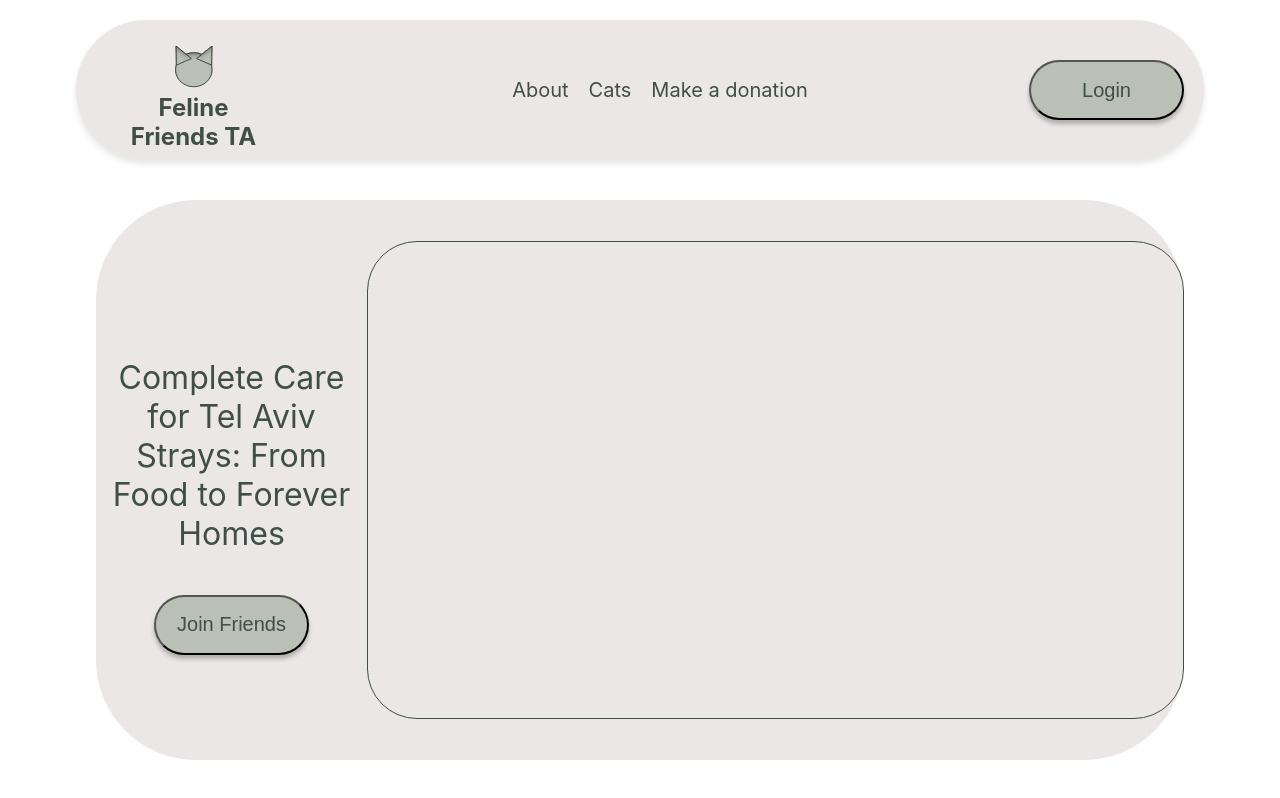
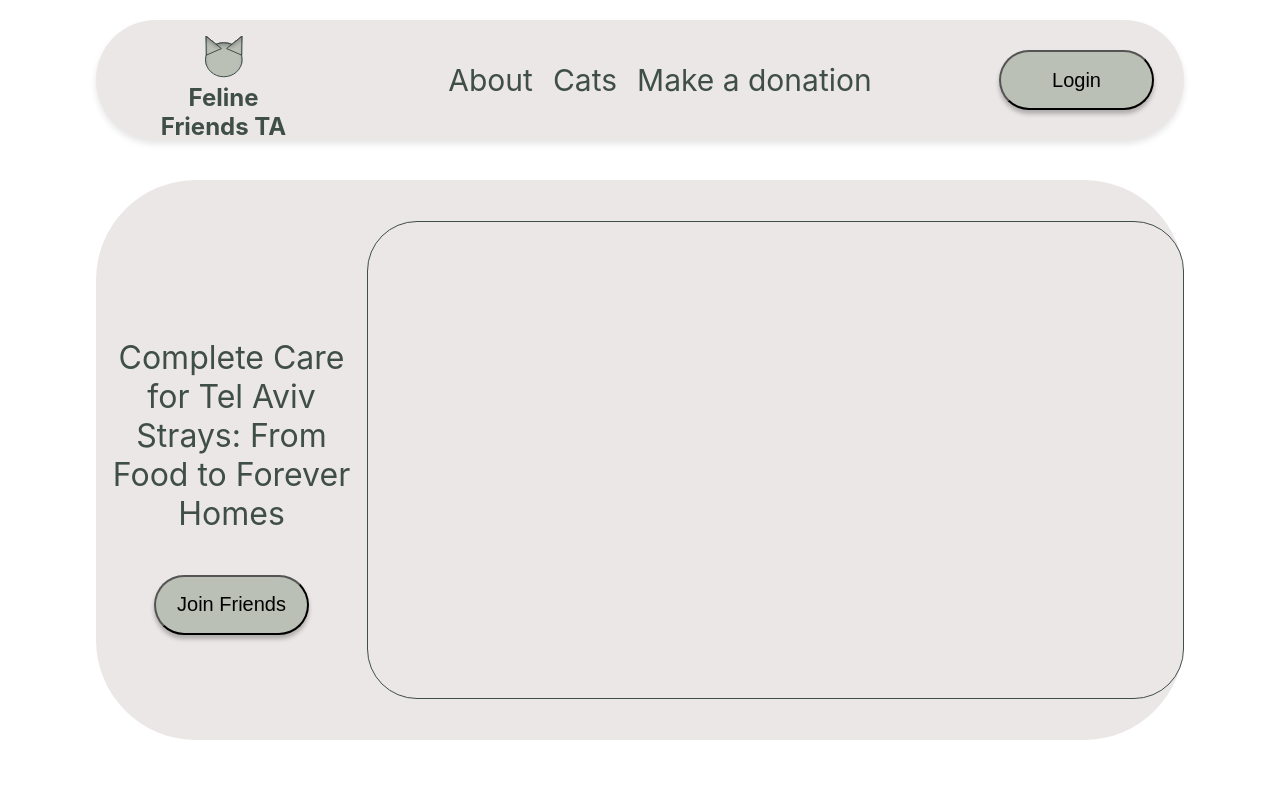
Before and after one commit to VladimirKomov/feline_friends, a website with bundled scripts: page frontend/index.html in a window 1280 px wide. Built offline with nearby package versions, Linux system fonts and the light colour scheme; no server answers.

Commit message:
Remove unused imports and update CSS styles
Eliminated redundant `req` and `res` imports from `userController.js` to clean up the code. Adjusted CSS styles in `style.css` to improve layout, enhance hover effects, and ensure better alignment and spacing for various elements.

```diff
--- a/backend/controllers/userController.js
+++ b/backend/controllers/userController.js
@@ -14,9 +14,6 @@ import {
 } from "../mappers/userMapper.js";
 import dotenv from "dotenv";
 import * as process from "node:process";
-import res from "express/lib/response.js";
-import req from "express/lib/request.js";
-
 
 //getting JWT_SECRET and expiresIn
 dotenv.config();
--- a/frontend/css/style.css
+++ b/frontend/css/style.css
@@ -15,7 +15,7 @@ body {
     display: flex;
     align-items: center;
     justify-content: space-between;
-    padding: 10px 20px;
+    padding: 10px 30px;
     box-shadow: 0 4px 6px rgba(0, 0, 0, 0.1);
     width: 85vw;
     max-width: 1200px; /* Optional: limit the maximum width */
@@ -23,6 +23,7 @@ body {
     height: 15vh;
     border-radius: 225px;
     background: #EBE7E6;
+    box-sizing: border-box
 }
 
 /* Styles for the logo */
@@ -56,7 +57,23 @@ body {
 }
 
 .menuItem {
-    font-size: 20px;
+    font-size: 30px;
+    border-radius: 225px;
+    display: flex;
+    align-items: center;
+    justify-content: center;
+    text-decoration: none;
+    transition: background 0.3s, box-shadow 0.3s, color 0.3s, text-decoration 0.3s;
+    cursor: pointer;
+    color: inherit;
+}
+
+
+.menuItem:hover {
+    background: #A9B0A3;
+    box-shadow: 0px 6px 8px 0px rgba(0, 0, 0, 0.35);
+    color: #2C3E50;
+    text-decoration: underline;
 }
 
 /* Styles for the buttons */
@@ -66,7 +83,6 @@ body {
     border-radius: 225px;
     background: #BAC0B6;
     box-shadow: 0px 4px 4px 0px rgba(0, 0, 0, 0.25);
-    color: #3F4E49;
     font-size: 20px;
 }
 
@@ -305,8 +321,3 @@ button[type="submit"]:hover {
         text-align: center; /* Center alignment */
     }
 }
-
-a {
-    text-decoration: none;
-    color: inherit;
-}
```
Also changed, not shown: 1 other file.
